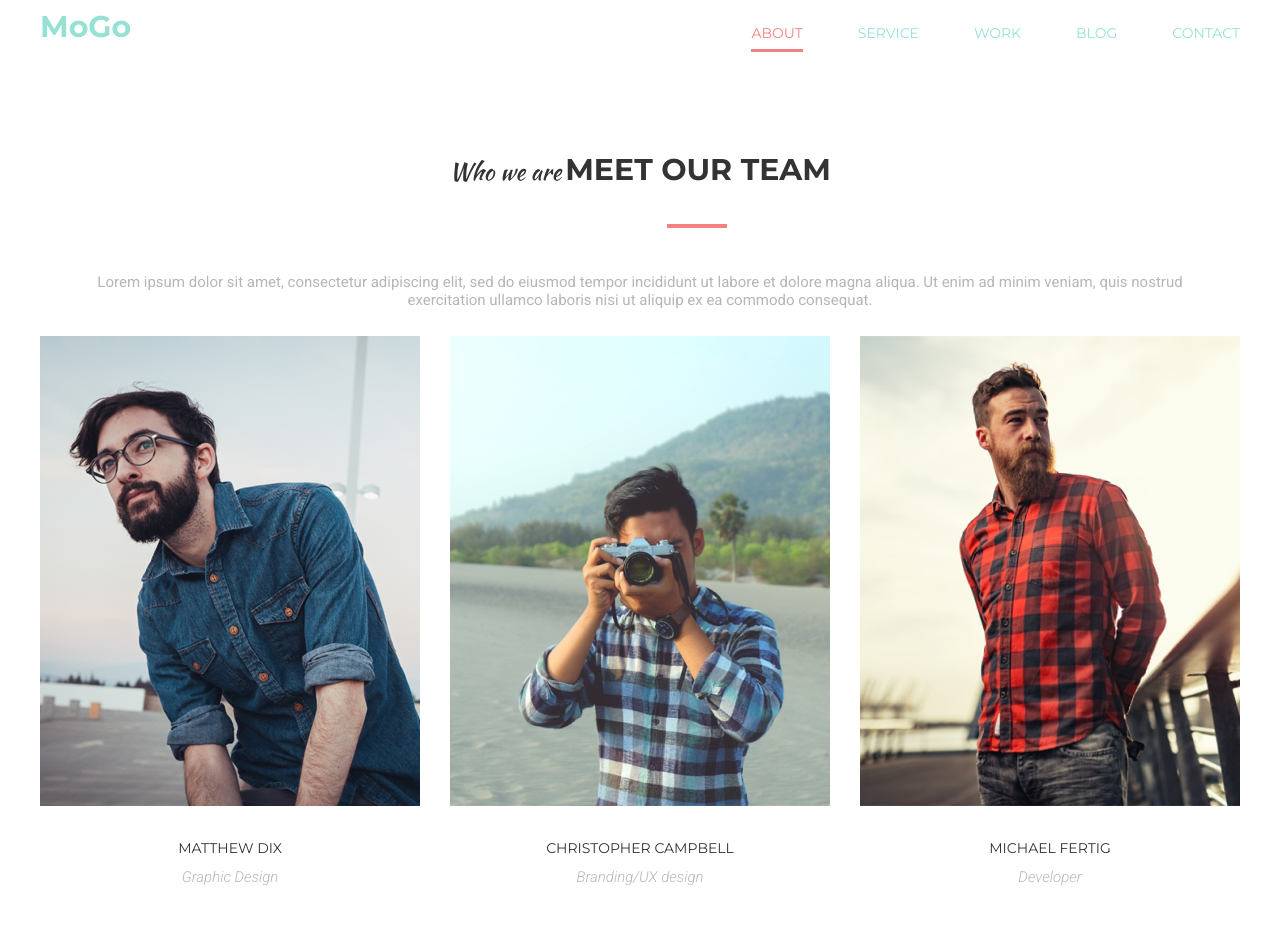
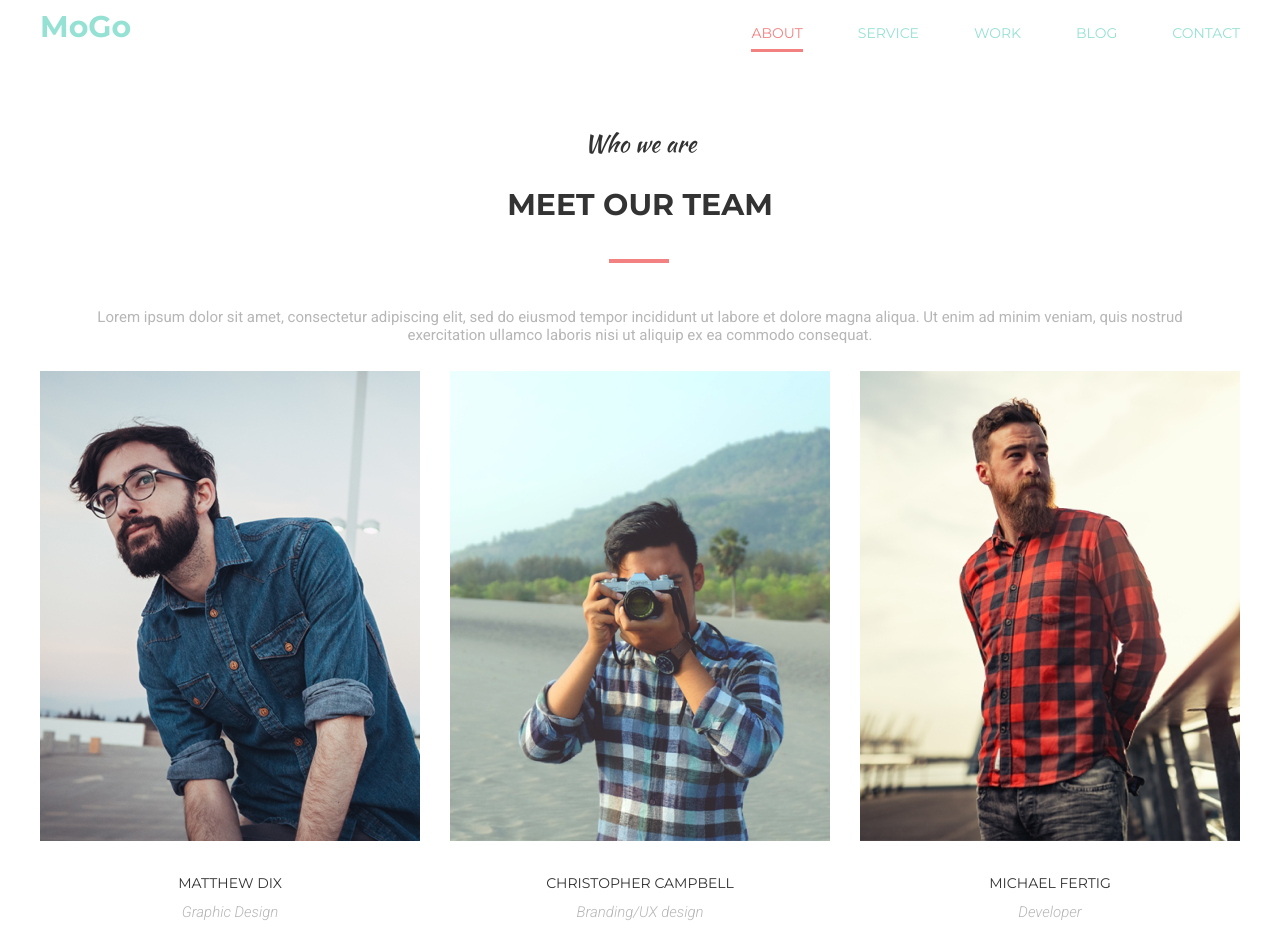
Before and after one commit to emily-bazhenova/dz8, a plain HTML site: page index.html in a window 1280 px wide. Before the commit the page ends 902 px from the top, so only its background shows below. Drawn offline with Linux system fonts and the light colour scheme.

Commit message:
Update index.html

```diff
--- a/index.html
+++ b/index.html
@@ -32,7 +32,7 @@
     <main>
       <section class="our-team">
         <div class="description">
-          <span class="above-heading">Who we are</span>
+          <div class="above-heading">Who we are</div>
           <h2 class="heading">MEET OUR TEAM</h2>
           <p class="text">
             Lorem ipsum dolor sit amet, consectetur adipiscing elit, sed do
```
